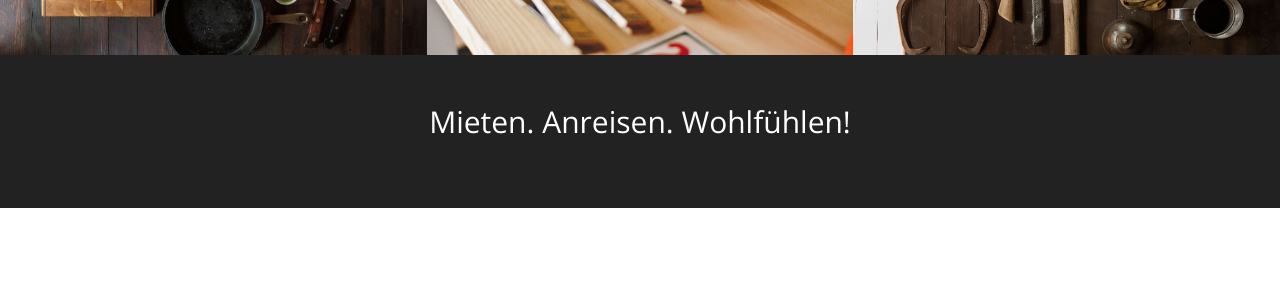
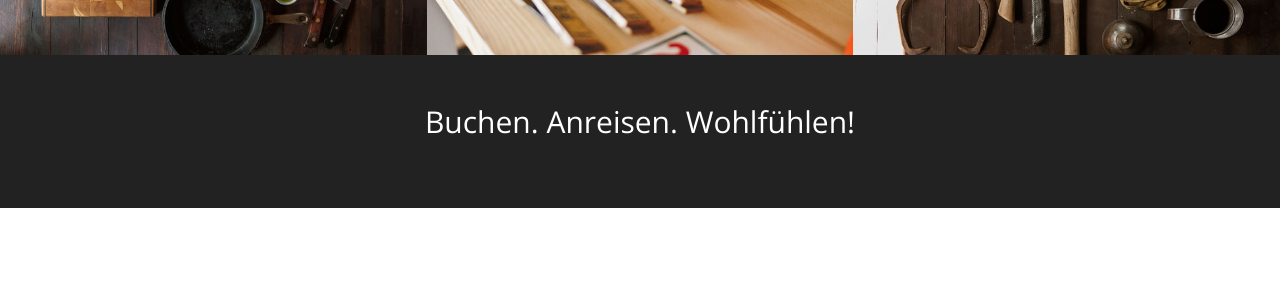
Before and after one commit to piaweber/Ferienwohnung-Dettenheim, a Jekyll site: the page built from index.html, in a window 1280 px wide and 900 px high, scrolled down 1881 px. Shown: the part 248-548 px from the top of the window. Built offline with Jekyll 4.4.1, drawn with Linux system fonts in a browser that asks for light colours.

Commit message:
Update aside.html

```diff
--- a/_includes/aside.html
+++ b/_includes/aside.html
@@ -1,7 +1,7 @@
   <aside class="bg-dark">
       <div class="container text-center">
           <div class="call-to-action">
-              <h2>Mieten. Anreisen. Wohlfühlen!</h2>
+              <h2>Buchen. Anreisen. Wohlfühlen!</h2>
               <!--<a href="#" class="btn btn-default btn-xl wow tada">Download Now!</a>-->
           </div>
       </div>
```
